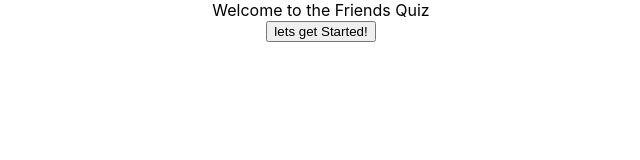
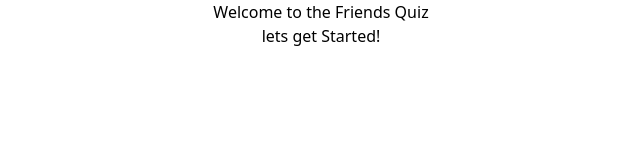
Before and after one commit to adnanjpg/redux-quiz, a React (Create React App) app: page / in a window 1280 px wide. Shown: the top 160 px of the page, without its empty margins (319-959 px from the left). Built offline with nearby package versions, Linux system fonts and the light colour scheme.

Commit message:
init tailwind

```diff
--- a/package.json
+++ b/package.json
@@ -41,5 +41,10 @@
       "last 1 firefox version",
       "last 1 safari version"
     ]
+  },
+  "devDependencies": {
+    "autoprefixer": "^10.4.8",
+    "postcss": "^8.4.16",
+    "tailwindcss": "^3.1.8"
   }
 }
--- /dev/null
+++ b/postcss.config.js
@@ -0,0 +1,6 @@
+module.exports = {
+  plugins: {
+    tailwindcss: {},
+    autoprefixer: {},
+  },
+}
--- a/src/App.tsx
+++ b/src/App.tsx
@@ -1,6 +1,7 @@
 import React from 'react';
 import logo from './logo.svg';
 import './App.css';
+import './index.css';
 import Quiz from './features/quiz/comps/Quiz';
 
 function App() {
--- a/src/index.css
+++ b/src/index.css
@@ -1,13 +1,3 @@
-body {
-  margin: 0;
-  font-family: -apple-system, BlinkMacSystemFont, 'Segoe UI', 'Roboto', 'Oxygen',
-    'Ubuntu', 'Cantarell', 'Fira Sans', 'Droid Sans', 'Helvetica Neue',
-    sans-serif;
-  -webkit-font-smoothing: antialiased;
-  -moz-osx-font-smoothing: grayscale;
-}
-
-code {
-  font-family: source-code-pro, Menlo, Monaco, Consolas, 'Courier New',
-    monospace;
-}
+@tailwind base;
+@tailwind components;
+@tailwind utilities;
--- /dev/null
+++ b/tailwind.config.js
@@ -0,0 +1,10 @@
+/** @type {import('tailwindcss').Config} */
+module.exports = {
+  content: [
+    "./src/**/*.{js,jsx,ts,tsx}",
+  ],
+  theme: {
+    extend: {},
+  },
+  plugins: [],
+}
```
Also changed, not shown: 1 other file (tests, documents, lock files or other folders).
